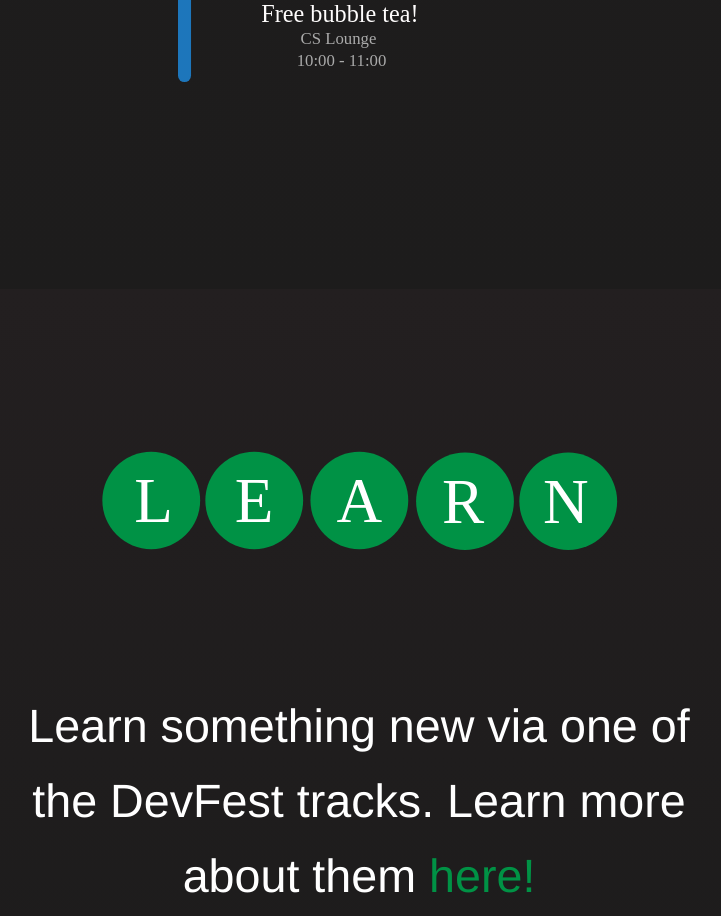
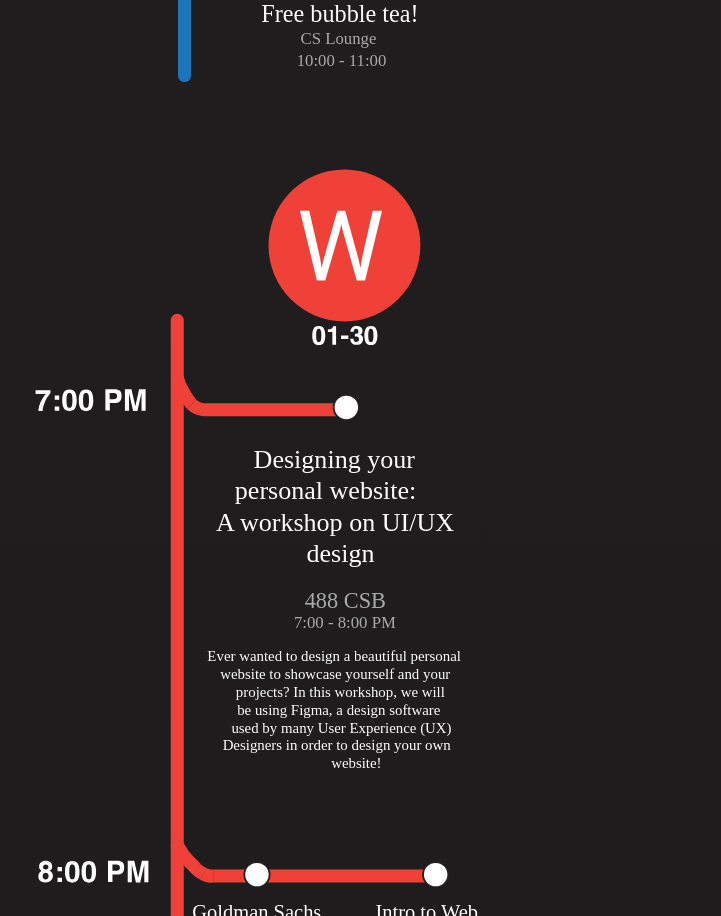
Before and after one commit to adicu/2019.devfe.st, a plain HTML site: page dist/index.html in a window 1280 px wide. Shown: the part 3640-4556 px from the top of the page, without its empty margins (281-1002 px from the left). Drawn offline with Linux system fonts and the light colour scheme.

Commit message:
add wednesday

```diff
--- a/dist/index.html
+++ b/dist/index.html
@@ -89,6 +89,10 @@
 
       <div class='schedule-box'>
         <img src='img/schedule/tuesday-schedule.svg' class='schedule-img'>
+      </div>
+
+      <div class='schedule-box'>
+        <img src='img/schedule/wednesday-schedule.svg' class='schedule-img'>
       </div>
     </section>
 
```
Also changed, not shown: dist/img/schedule/wednesday-schedule.svg (added).
